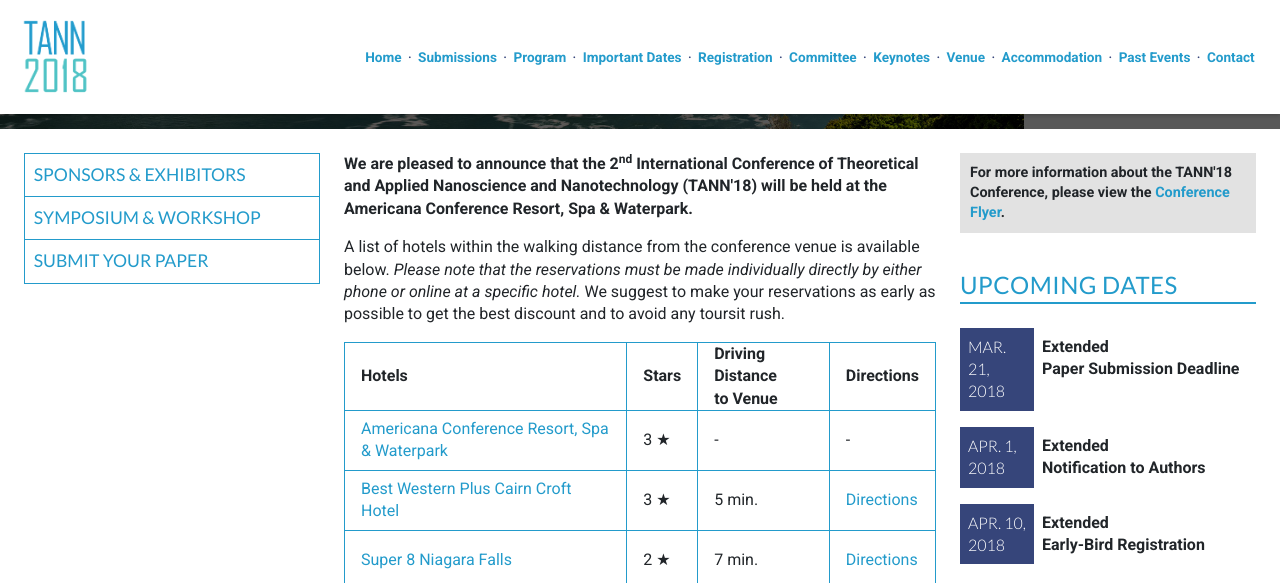
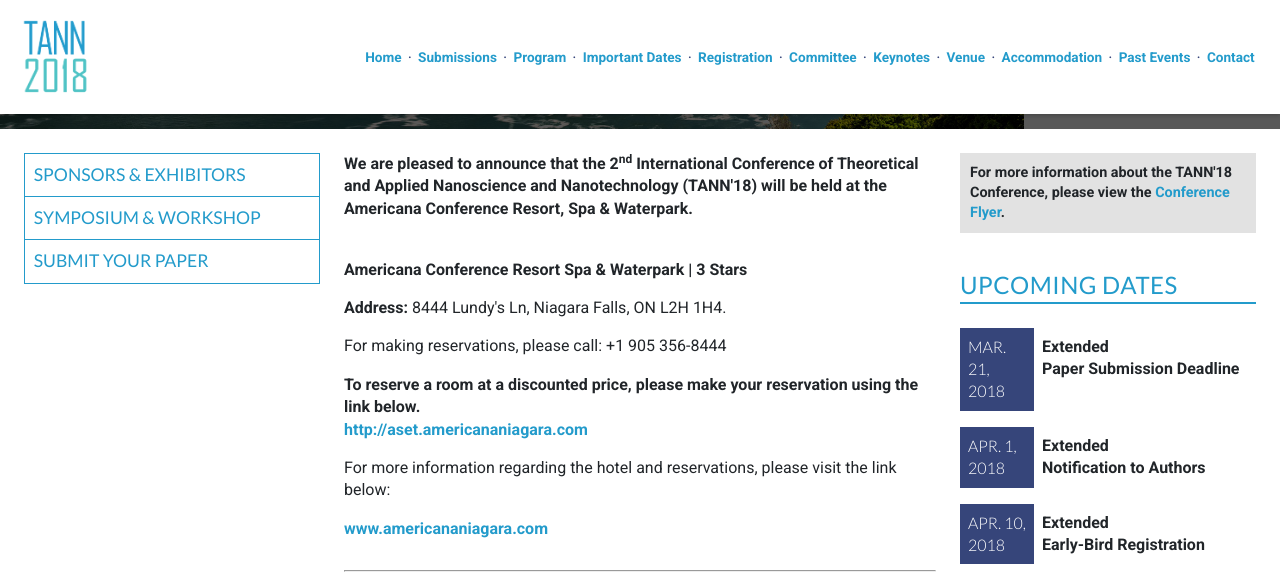
Before and after one commit to intaset/TANN, a Jekyll site: the page built from accommodation.html, in a window 1280 px wide and 1400 px high, scrolled down 351 px, cut to the strip 0-583 px from the top of the window. Built offline with Jekyll 4.4.1, drawn with Linux system fonts in a browser that asks for light colours; nearby versions of some CDN libraries; Markdown is read by kramdown in place of the engine named in the settings; comment, search, counter and statistics services are not loaded; some of the changed text lies outside the part shown.

```diff
--- a/accommodation.html
+++ b/accommodation.html
@@ -10,6 +10,22 @@ keyword: nanotechnology conference, nanofluid conference, nanomaterial conferenc
   <div class="unit-spacer content">
   <!-- <p class="body">We will provide a list of nearby accommodations to the venue soon! Thank you for your patience.</p> -->
  <p class="body"><strong>We are pleased to announce that the 2<sup>nd</sup> International Conference of Theoretical and Applied Nanoscience and Nanotechnology (TANN'18) will be held at the Americana Conference Resort, Spa & Waterpark.</strong> <!-- More importantly, we have collaborated with the hotel to offer our customers a reduced rate on the accommodations! Please click here for more information: Novotel Madrid Center. --></p>
+
+ <br><span class="anchor" id="1"></span>
+<div class="">
+<p class="body bold">Americana Conference Resort Spa & Waterpark | 3 Stars</p>
+<p class="body"><b>Address:</b> 8444 Lundy's Ln, Niagara Falls, ON L2H 1H4.</p>
+
+<p class="body">For making reservations, please call: +1 905 356-8444</p>
+
+<p class="body"><b>To reserve a room at a discounted price,  please make your reservation using the link below. <br>
+<a href="http://aset.americananiagara.com/" target="_blank" class="body-link">http://aset.americananiagara.com</a></p>
+
+<p class="body">For more information regarding the hotel and reservations, please visit the link below:</p>
+
+<a href="http://www.americananiagara.com/" class="body-link" target="_blank">www.americananiagara.com</a>
+
+</div><br><hr><br>
 
     <p class="body">A list of hotels within the walking distance from the conference venue is available below. <i>Please note that the reservations must be made individually directly by either phone or online at a specific hotel.</i> We suggest to make your reservations as early as possible to get the best discount and to avoid any toursit rush.</p>
 
@@ -24,12 +40,6 @@ keyword: nanotechnology conference, nanofluid conference, nanomaterial conferenc
   </thead>
   <tbody>
 
-  <tr>
-      <td><a href="#1" class="body-link"> Americana Conference Resort, Spa & Waterpark </a></td>
-      <td>3 &#9733;</td>
-      <td>-</td>
-      <td>-</td>
-  </tr>
 
   <tr>
       <td><a href="#2" class="body-link">Best Western Plus Cairn Croft Hotel </a></td>
@@ -100,22 +110,7 @@ keyword: nanotechnology conference, nanofluid conference, nanomaterial conferenc
   </tbody>
 </table><br>
 
-<span class="anchor" id="1"></span>
-<div class="bottom-border">
-<p class="body bold">Americana Conference Resort Spa & Waterpark | 3 Stars</p>
-<p class="body"><b>Address:</b> 8444 Lundy's Ln, Niagara Falls, ON L2H 1H4.</p>
 
-<p class="body">For making reservations, please call: +1 905 356-8444</p>
-
-<p class="body"><b>To reserve a room at a discounted price,  please make your reservation using the link below. <br>
-<a href="http://aset.americananiagara.com/" target="_blank" class="body-link">http://aset.americananiagara.com</a></p>
-
-<p class="body">For more information regarding the hotel and reservations, please visit the link below:</p>
-
-<a href="http://www.americananiagara.com/" class="body-link" target="_blank">www.americananiagara.com</a>
-
-<a href="#top" class="top">TOP</a>
-</div>
 
 <span class="anchor" id="2"></span>
 <div class="bottom-border">
```
Also changed, not shown: 3 other files.
